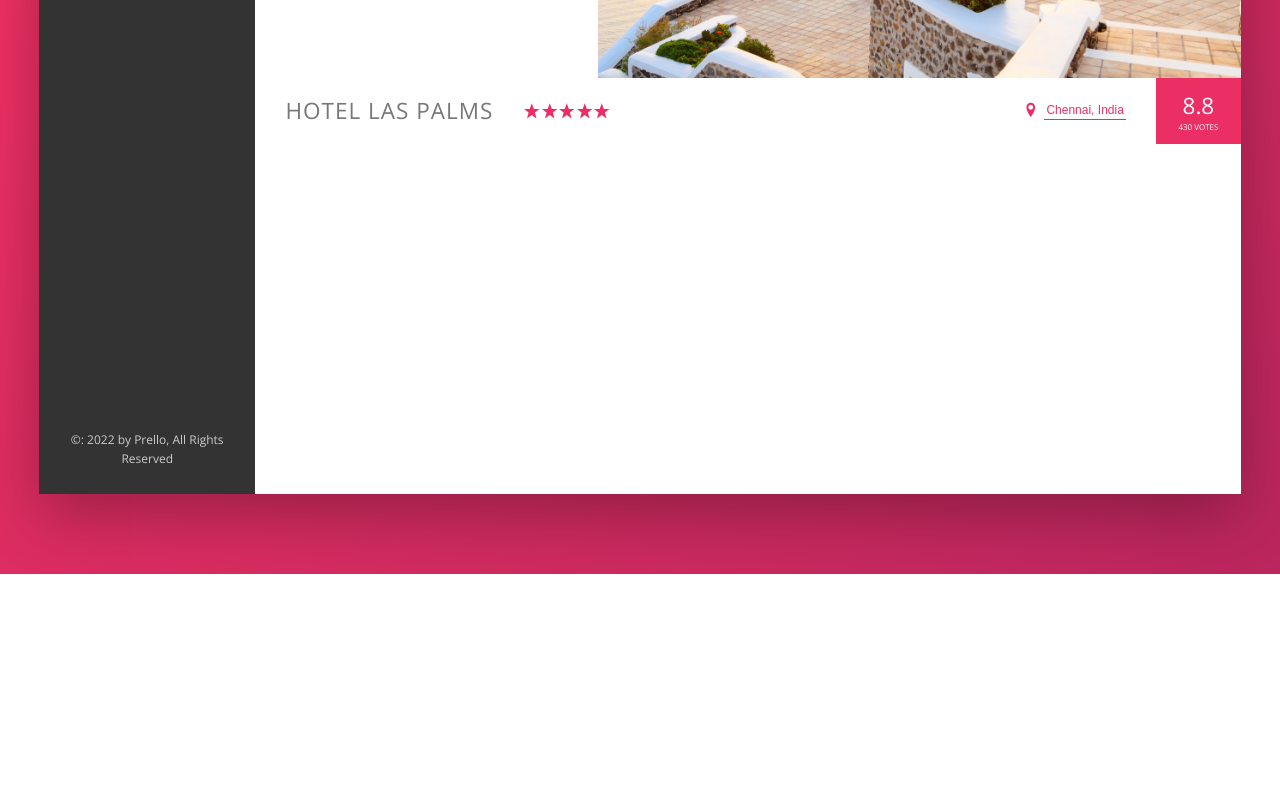
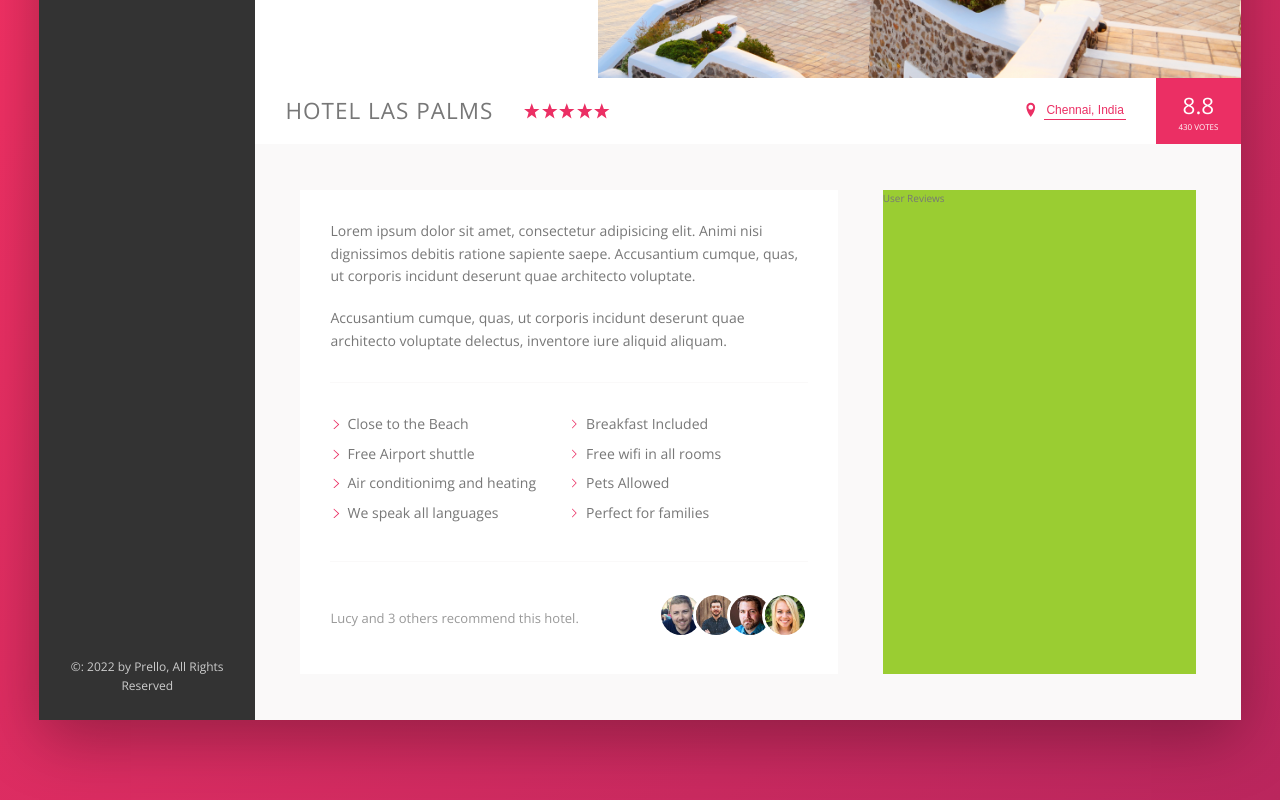
Before and after one commit to Ashrafgous/Prello, a plain HTML site: page index.html in a window 1280 px wide. Shown: the part 458-1258 px from the top of the page. Before the commit the page ends 1032 px from the top, so only its background shows below. Drawn offline with nearby package versions, Linux system fonts and the light colour scheme.

Commit message:
completed the description section

```diff
--- a/index.html
+++ b/index.html
@@ -144,6 +144,44 @@
               <div class="overview__rating-count">430 votes</div>
             </div>
           </div>
+
+          <div class="detail">
+            <div class="description">
+              <p class="paragraph">
+                Lorem ipsum dolor sit amet, consectetur adipisicing elit. Animi
+                nisi dignissimos debitis ratione sapiente saepe. Accusantium
+                cumque, quas, ut corporis incidunt deserunt quae architecto
+                voluptate.
+              </p>
+              <p class="paragraph">
+                Accusantium cumque, quas, ut corporis incidunt deserunt quae
+                architecto voluptate delectus, inventore iure aliquid aliquam.
+              </p>
+              <ul class="list">
+                <li class="list__item">Close to the Beach</li>
+                <li class="list__item">Breakfast Included</li>
+                <li class="list__item">Free Airport shuttle</li>
+                <li class="list__item">Free wifi in all rooms</li>
+                <li class="list__item">Air conditionimg and heating</li>
+                <li class="list__item">Pets Allowed</li>
+                <li class="list__item">We speak all languages</li>
+                <li class="list__item">Perfect for families</li>
+              </ul>
+              <div class="recommend">
+                <p class="recommend__count">
+                  Lucy and 3 others recommend this hotel.
+                </p>
+
+                <div class="recommend__friends">
+                  <img src="img/user-3.jpg" alt="" class="recommend__photo" />
+                  <img src="img/user-4.jpg" alt="" class="recommend__photo" />
+                  <img src="img/user-5.jpg" alt="" class="recommend__photo" />
+                  <img src="img/user-6.jpg" alt="" class="recommend__photo" />
+                </div>
+              </div>
+            </div>
+            <div class="user-reviews">User Reviews</div>
+          </div>
         </main>
       </div>
     </div>
--- a/sass/_base.scss
+++ b/sass/_base.scss
@@ -30,6 +30,8 @@ Grey dark 3: #999
   --color-grey-dark-3: #999;
 
   --shadow-dark: 0 2rem 6rem rgba(0,0,0,.3);
+  --shadow-light: 1 2rem 5rem rgba(0,0,0,.06);
+  --line: 1px solid var(--color-grey-light-1);
 }
 
 * {
--- a/sass/_components.scss
+++ b/sass/_components.scss
@@ -169,7 +169,7 @@
 .overview {
   display: flex;
   align-items: center;
-  border-bottom: 1px solid var(--color-gray-light-2);
+  border-bottom: var(--line);
 
   &__heading {
     font-size: 2.25rem;
@@ -193,11 +193,9 @@
     font-size: 1.2rem;
     display: flex;
     vertical-align: center;
-
   }
-  &__icon-location{
-    margin-right: .5rem;
-
+  &__icon-location {
+    margin-right: 0.5rem;
   }
   &__rating {
     background-color: var(--color-primary);
@@ -209,8 +207,6 @@
     align-items: center;
     justify-content: center;
     flex-direction: column;
-
-
   }
   &__rating-average {
     font-size: 2.25rem;
@@ -233,30 +229,92 @@
   display: inline-block;
   background-color: transparent;
   cursor: pointer;
-  transition: all .2s;
-
+  transition: all 0.2s;
 
   &:hover {
     color: var(--color-grey-dark-1);
   }
-  &:focus{
+  &:focus {
     outline: none;
     animation: pulsate 1s infinite;
-
   }
 }
 
-@keyframes pulsate{
-  0%{
+@keyframes pulsate {
+  0% {
     transform: scale(1);
     box-shadow: none;
   }
-  50%{
-      transform: scale(1.05);
-      box-shadow: 0 1rem 4rem rgba(0,0,0,.25);
+  50% {
+    transform: scale(1.05);
+    box-shadow: 0 1rem 4rem rgba(0, 0, 0, 0.25);
   }
-  100%{
+  100% {
     transform: scale(1);
     box-shadow: none;
   }
 }
+
+//Paragrah
+.paragraph:not(:last-of-type) {
+  margin-bottom: 2rem;
+}
+
+//List
+.list {
+  list-style: none;
+  margin: 3rem 0;
+  padding: 3rem 0;
+  border-top: var(--line);
+  border-bottom: var(--line);
+  display: flex;
+  flex-wrap: wrap;
+  &__item {
+    flex: 0 0 50%;
+    margin-bottom: 0.7rem;
+  }
+  &__item::before {
+    content: "";
+    display: inline-block;
+    height: 1rem;
+    width: 1rem;
+    margin-right: 0.7rem;
+
+    // background-image: url(../img/chevron-thin-right.svg);
+    // background-size: cover;
+
+    //masks
+    background-color: var(--color-primary);
+    -webkit-mask-image: url(../img/chevron-thin-right.svg);
+    -webkit-mask-size: cover;
+  }
+}
+
+//Recommend
+.recommend {
+  font-size: 1.3rem;
+  color: var(--color-grey-dark-3);
+  display: flex;
+  align-items: center;
+
+
+
+  &__count {
+    margin-right: auto;
+  }
+  &__friends {
+  }
+
+  &__photo {
+    box-sizing: content-box;
+    height: 4rem;
+    width: 4rem;
+    border-radius: 50%;
+    border: 3px solid #fff;
+
+    &:not(:last-child){
+      margin-right: -1.5rem;
+
+    }
+  }
+}
--- a/sass/_layout.scss
+++ b/sass/_layout.scss
@@ -9,7 +9,7 @@
  height: 7rem;
  font-size: 1.4rem;
  background-color: #fff;
- border-bottom: 1px solid var(--color-grey-light-1);
+ border-bottom: var(--line);
  display: flex;
  justify-content: space-between;
  align-items: center;
@@ -27,5 +27,24 @@ justify-content: space-between;
 .hotel-view{
 background-color: #fff;
 flex: 1;
-height: 80rem;
 }
+
+.detail{
+ display: flex;
+ padding: 4.5rem;
+ background-color: var(--color-grey-light-1);
+ border-bottom: var(--line);
+}
+
+.description{
+    font-size: 1.4rem;
+ background-color: #fff;
+ box-shadow: var(--shadow-light);
+ padding: 3rem;
+ flex: 0 0 60%;
+ margin-right: 4.5rem;
+}
+.user-reviews{
+background-color: yellowgreen;
+flex: 1;
+}
```
Also changed, not shown: sass/main.css, 1 other file.
